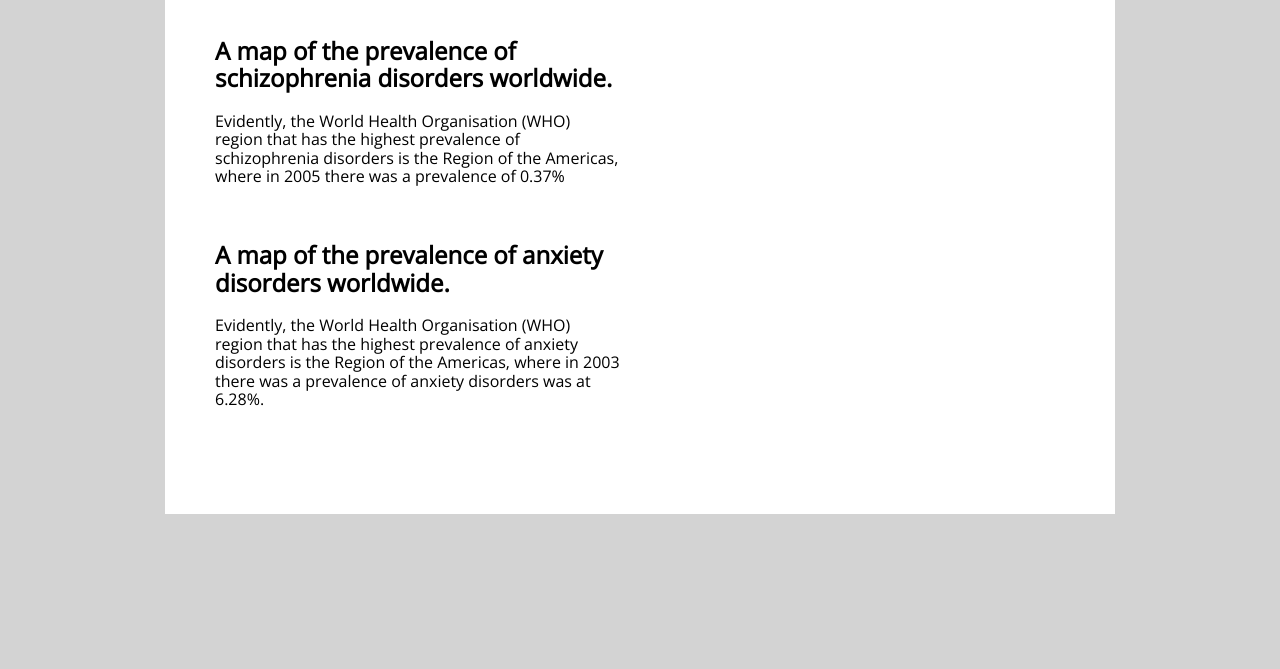
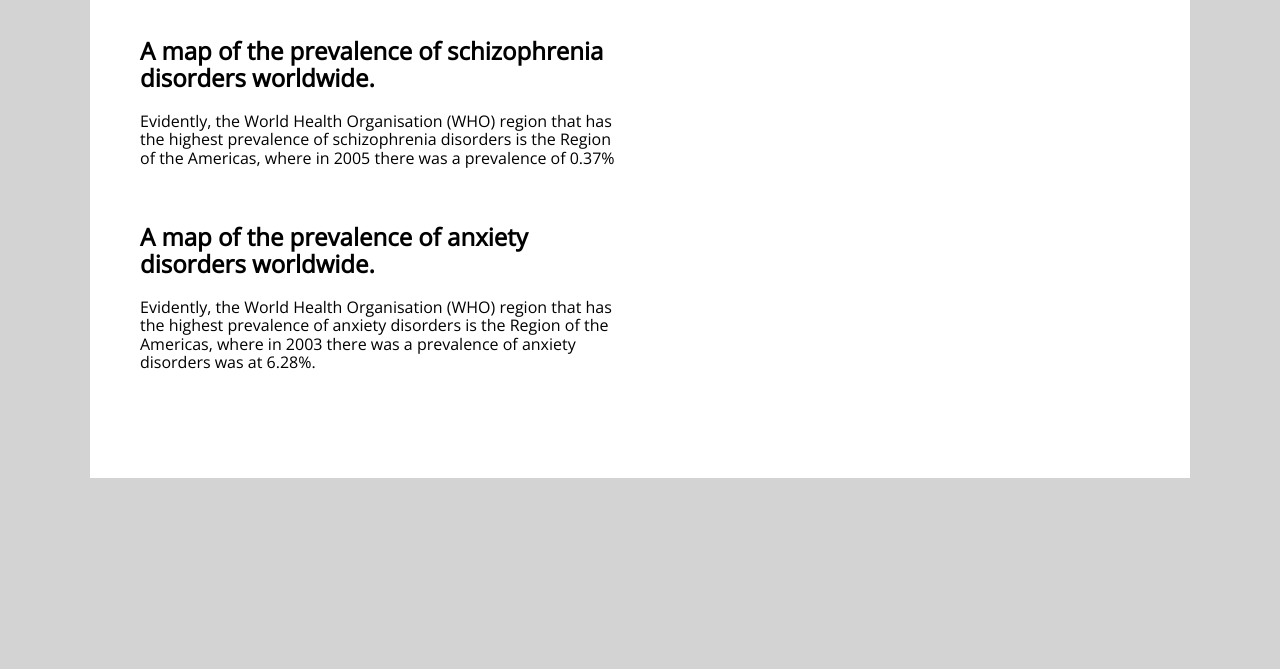
Before and after one commit to etra0014/homework10, a plain HTML site: page index.html in a window 1280 px wide. Shown: the part 131-800 px from the top of the page. Drawn offline with nearby package versions, Linux system fonts and the light colour scheme; a script that the page names is missing.

Commit message:
Update wk10hw.css

```diff
--- a/css/wk10hw.css
+++ b/css/wk10hw.css
@@ -11,7 +11,7 @@ body {
 }
 
 .page {
-    width: 850px;
+    width: 1000px;
     background-color: white;
     margin: auto;
     padding: 50px;
```
